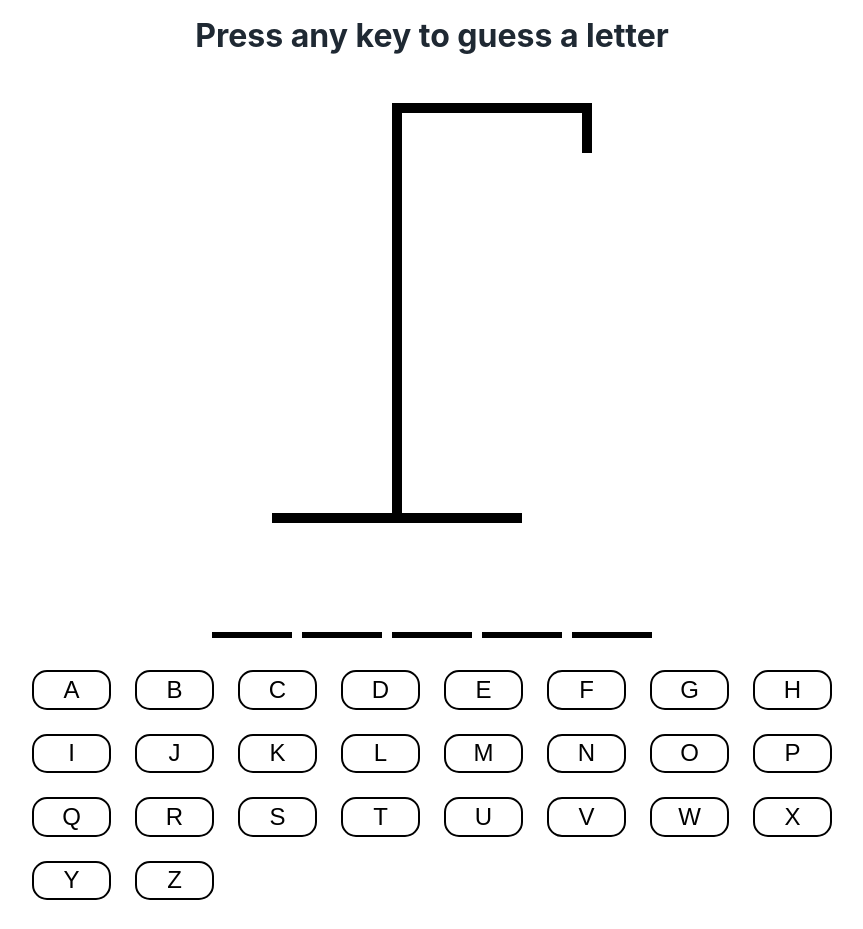
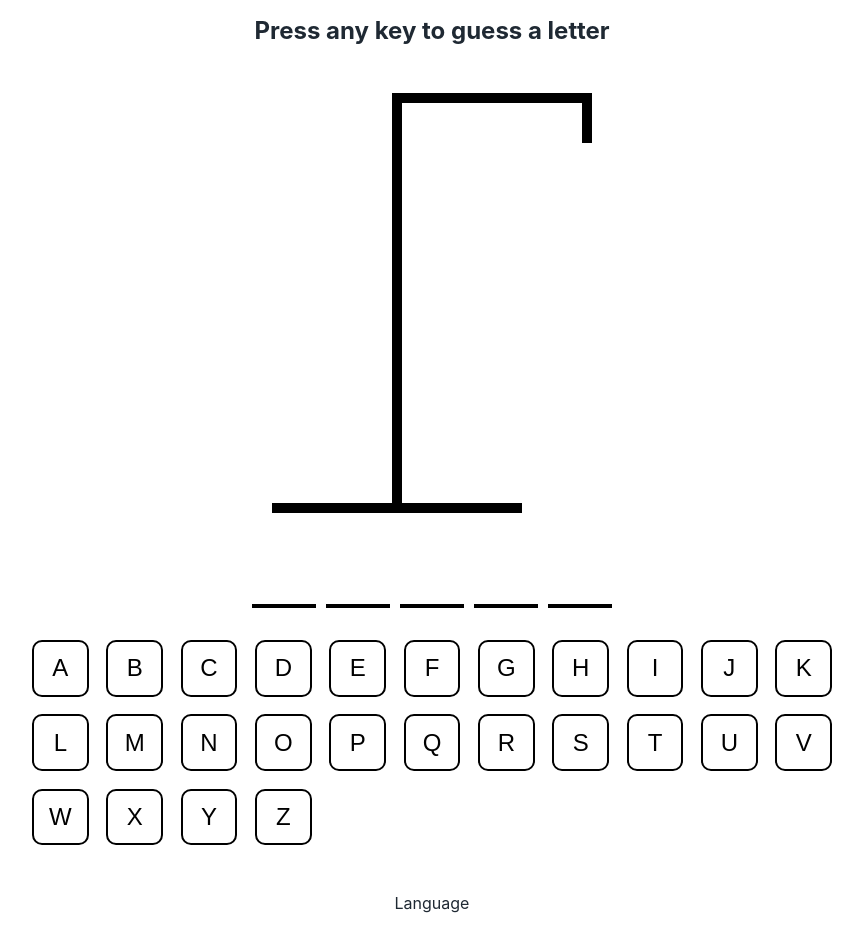
Before and after one commit to ikorotkaya/hangman-game, a React (Vite) app: page / in a window 1280 px wide. Shown: the whole page, without its empty margins (208-1071 px from the left). Before the commit the page ends 900 px from the top, so only its background shows below. Built offline with nearby package versions, Linux system fonts and the light colour scheme; a web font is replaced by a local one.

Commit message:
Style buttons, font size, add Language component

```diff
--- a/src/App.scss
+++ b/src/App.scss
@@ -33,7 +33,7 @@ html,
 
 
   &__title {
-    font-size: 2rem;
+    font-size: 1.5rem;
     text-align: center;
     // background-color: bisque;
     width: 100%;
@@ -86,14 +86,14 @@ html,
 .letters-container {
   display: flex;
   gap: 10px;
-  font-size: 4rem;
+  font-size: 3rem;
   font-weight: bold;
   text-transform: uppercase;
   align-items: center;
 
   &__letter-block {
-    border-bottom: .1em solid black;
-    width: 5rem;
+    border-bottom: .1em solid rgb(0, 0, 0);
+    width: 4rem;
     display: flex;
     justify-content: center;
   }
@@ -101,20 +101,20 @@ html,
 
 .keyboard-container {
   display: grid;
-  grid-template-columns: repeat(auto-fit, minmax(75px, 1fr));
-  gap: 1.5rem;
+  grid-template-columns: repeat(auto-fit, minmax(55px, 1fr));
+  gap: 1.1rem;
 }
 
 .button {
   width: 100%;
   border: 2px solid black;
-  border-radius: 15px;
+  border-radius: 10px;
   background: none;
   font-size: 1.5rem;
   cursor: pointer;
   color: black;
   text-transform: uppercase;
-  aspect-ratio: 2/1;
+  aspect-ratio: 1/1;
 }
 
 .button.active {
--- a/src/App.tsx
+++ b/src/App.tsx
@@ -5,6 +5,7 @@ import { HangmanWord } from './components/HangmanWord';
 import { Keyboard } from './components/Keyboard';
 import './App.scss';
 import Confetti from 'react-confetti'
+import { Language } from './components/Language';
 
 function getNewWord() {
   return words[Math.floor(Math.random() * words.length)]
@@ -83,6 +84,9 @@ export default function App() {
           addGuessedLetter={addGuessedLetter}
         />
       </div>
+      <div className='app_language'>
+        <Language />
+      </div>
     </div>
 
   )
--- /dev/null
+++ b/src/components/Language.tsx
@@ -0,0 +1,3 @@
+export function Language() {
+  return <p>Language</p>
+}
```
